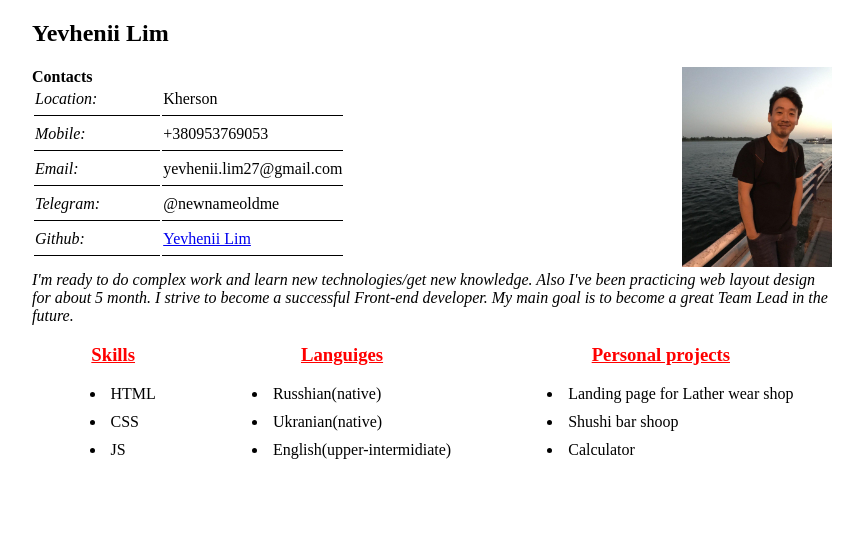
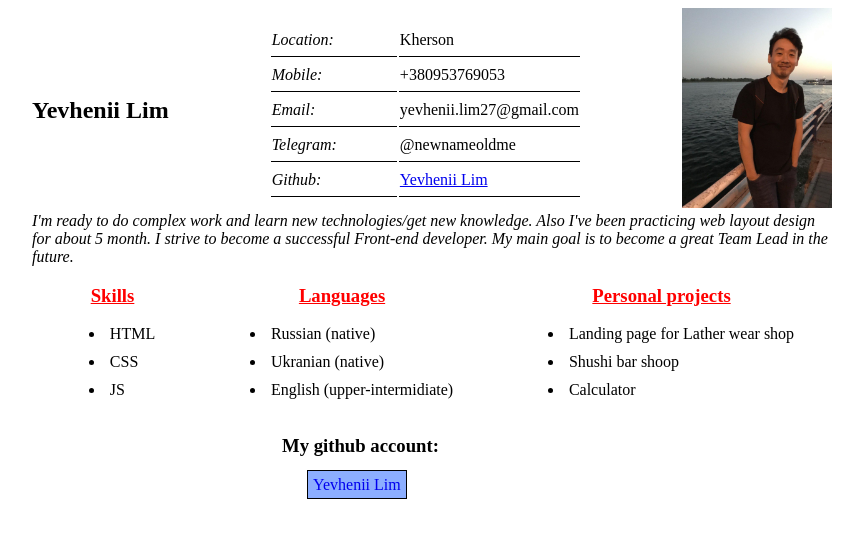
Before and after one commit to Yevjenii-Lim/about-me, a plain HTML site: page index.html in a window 1280 px wide. Shown: the whole page, without its empty margins (208-1071 px from the left). Drawn offline with Linux system fonts and the light colour scheme.

Commit message:
new semantic

```diff
--- a/index.html
+++ b/index.html
@@ -7,11 +7,13 @@
     <link rel="stylesheet" href="style.css">
 </head>
 <body>
-    <div class="container">
-        <h2>Yevhenii Lim</h2>
+
+    <main class="container">
+
+        <article class="header">
+            <h1>Yevhenii Lim</h1>
             <!-- <h4>Front-end developer</h4> -->
-        <h4>Contacts</h4>
-        <div class="header">
+             <!-- <h4>Contacts</h4> -->
               <div class="info">
                  <table>
                      <tr><td class="first-td">Location:</td><td>Kherson</td></tr>
@@ -21,20 +23,25 @@
                      <tr><td class="first-td">Github:</td><td><a href="https://github.com/Yevjenii-Lim">Yevhenii Lim</a></td></tr>
                  </table>
              </div>
-        <div class="photo">
+
+             <aside class="photo">
                 <img src="photo_2020-09-10_11-37-43.jpg" alt="me">
-        </div>
+             </aside>
 
-    </div>
-    <div class="general-info">
+            </article>
+
+
+    <aside class="general-info">
             I'm ready to do complex work and learn new technologies/get
             new knowledge. Also I've been practicing
             web layout design for about 5 month. I strive to become
             a successful Front-end developer. My main goal is to
             become a great Team Lead in the future.
-        </div>
-        <div class="main-info">
-            <div>
+    </aside>
+
+
+        <section class="main-info">
+            <section>
                     <h3 class="skills">Skills</h3>
                     <ul>
                         <li><span>HTML </span></li>
@@ -42,17 +49,19 @@
                         <li><span>JS </span></li>
 
                     </ul>
-             </div>
-             <div>
-                <h3 class="skills">Languiges</h3>
+            </section>
+
+             <section>
+                <h3 class="skills">Languages</h3>
                 <ul>
-                    <li><span>Russhian(native) </span></li>
-                    <li><span>Ukranian(native) </span></li>
-                    <li><span>English(upper-intermidiate) </span></li>
+                    <li><span>Russian (native) </span></li>
+                    <li><span>Ukranian (native) </span></li>
+                    <li><span>English (upper-intermidiate) </span></li>
 
                 </ul>
-         </div>
-         <div>
+            </section>
+
+            <section>
                 <h3 class="skills">Personal projects</h3>
                 <ul>
                     <li><span>Landing page for Lather wear shop </span></li>
@@ -60,11 +69,15 @@
                     <li><span>Calculator</span></li>
 
                 </ul>
-     </div>
-        </div>
-        <div>
+            </section>
 
-        </div>
-    </div>
+        </section>
+
+
+        <footer id="git">
+            <h3 >My github account:</h3>
+            <a  href="https://github.com/Yevjenii-Lim" target="_blank">Yevhenii Lim</a>
+        </footer>
+</main>
 </body>
 </html>
--- a/style.css
+++ b/style.css
@@ -6,7 +6,7 @@
     display: flex;
     justify-content: space-between;
     align-items: center;
-    margin-top: -40px;
+    /* margin-top: -40px; */
     /* background-color: #8caeff; */
 }
 table {
@@ -28,6 +28,7 @@ td {
 }
 .general-info {
     font-style: italic;
+    border: 1px ;
 }
 .main-info {
     display: flex;
@@ -49,3 +50,14 @@ span {
 li {
     margin-top: 10px;
 }
+#git {
+    width: 300px;
+    margin: 20px auto;
+}
+#git a {
+    border: 1px solid black;
+    padding: 5px;
+    background-color: #8caeff;
+    text-decoration: none;
+    margin-left: 25px;
+}
```
Lines whose indentation alone changed are shown as unchanged.
